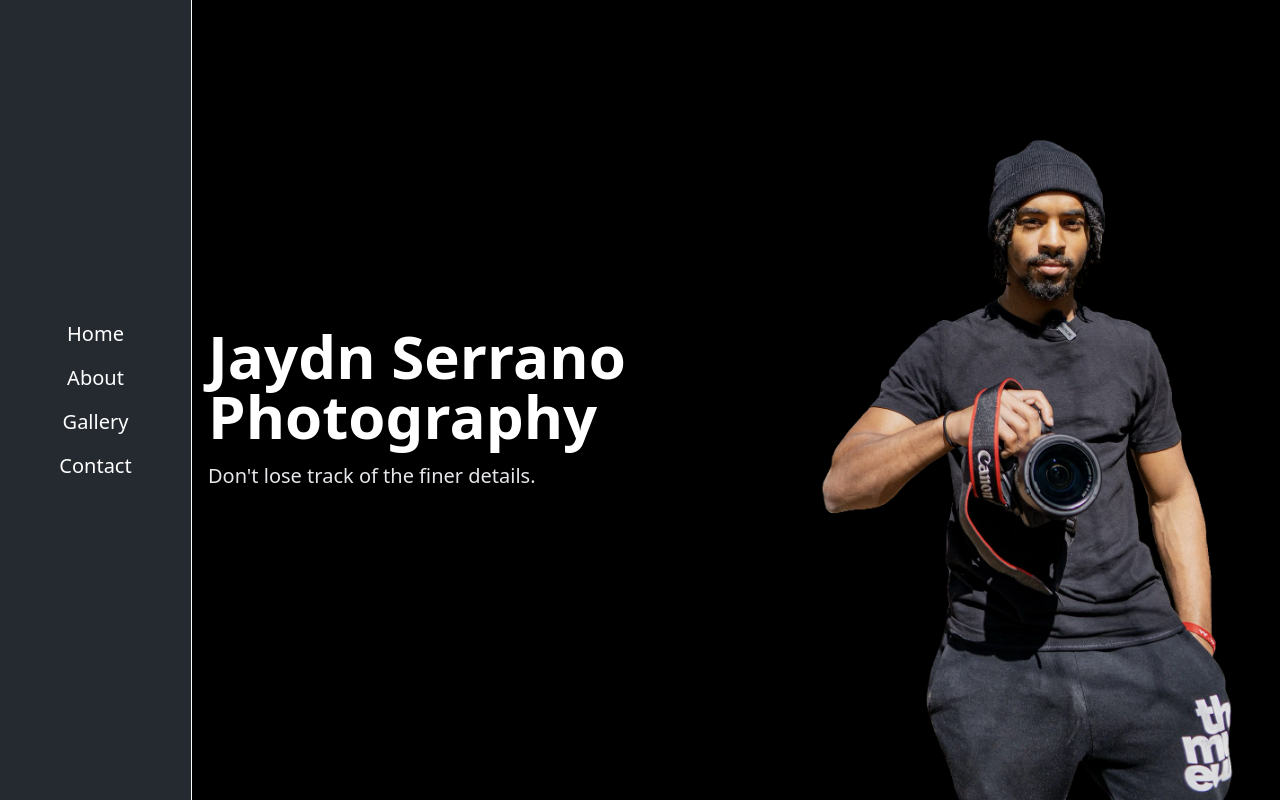
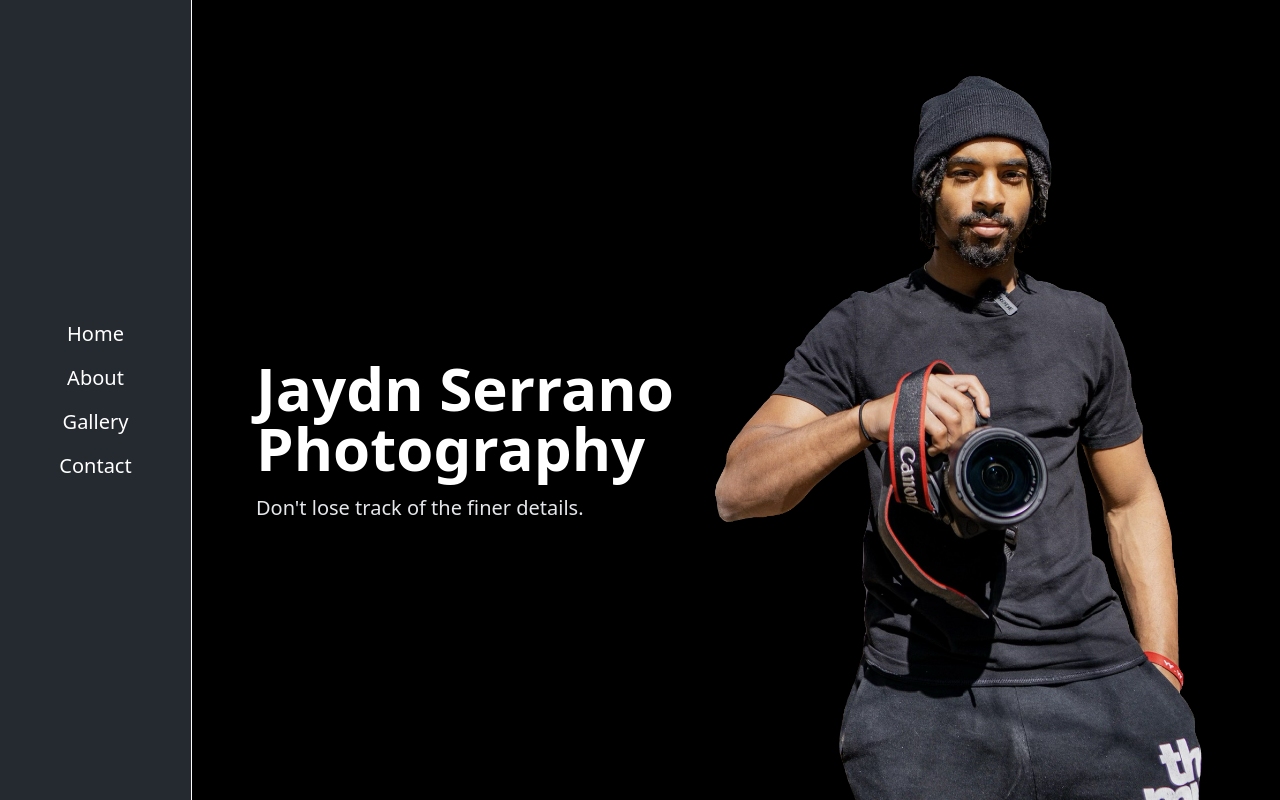
Before and after one commit to connoraleks/JaydnSerrano-Frontend, a React (Create React App) app in the folder frontend/: page / in a window 1280 px wide. Built offline with nearby package versions, Linux system fonts and the light colour scheme.

Commit message:
bug: again

```diff
--- a/frontend/src/components/Home.jsx
+++ b/frontend/src/components/Home.jsx
@@ -1,11 +1,11 @@
 const Home = ({home}) => {
     return (
-        <div ref={home} className="h-screen overflow-hidden flex flex-col justify-between items-end xl:justify-center xl:flex-row">
-            <div className="w-full h-full flex flex-col items-center md:items-start md:justify-center text-center md:text-left p-4" style={{transition: "all 0.55s ease"}}>
+        <div ref={home} className="h-screen flex flex-col xl:flex-row justify-between mt-16 md:m-16">
+            <div className="w-full text-center md:text-left lg:my-auto lg:pb-16" style={{transition: "all 0.55s ease"}}>
                 <h1 className="text-4xl lg:text-5xl xl:text-6xl my-4 font-bold text-white" style={{transition: "all 0.5s ease"}} >Jaydn Serrano Photography</h1>
                 <p className="text-md lg:text-lg xl:text-xl text-gray-200" style={{transition: "all 0.5s ease"}} >Don't lose track of the finer details.</p>
             </div>
-            <div className="w-fit h-fit flex justify-center"><img className="" style={{transition: "all 0.55s ease", maxWidth: "85%"}} src={process.env.PUBLIC_URL + '/assets/home.png'}  alt="jaydn headshot"/></div>
+            <img className="w-max" style={{transition: "all 0.55s ease"}} src={process.env.PUBLIC_URL + '/assets/home.png'}  alt="jaydn headshot"/>
         </div>
     );
 }
```
